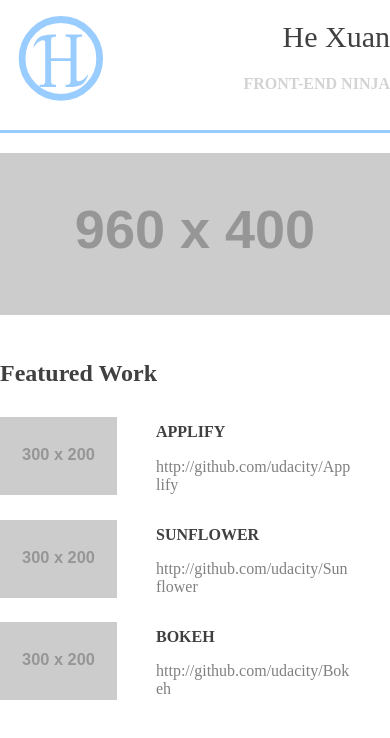
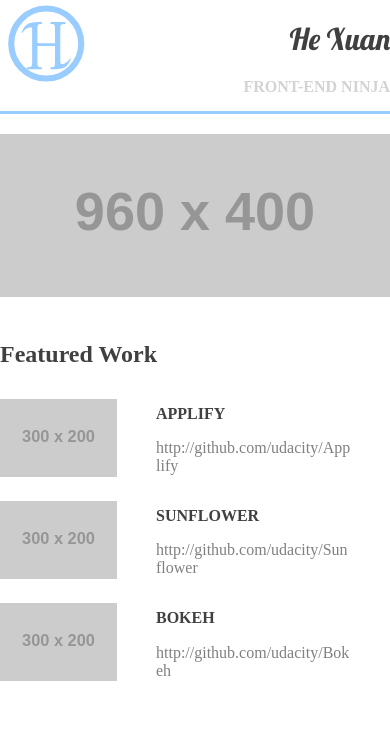
Before and after one commit to iamhexuan/udacity-p1, a plain HTML site: page index.html in a window 390 px wide. Drawn offline with nearby package versions, Linux system fonts and the light colour scheme; placeholder pictures from the web are drawn by us.

Commit message:
modify style for more responsive header

```diff
--- a/css/main.css
+++ b/css/main.css
@@ -7,8 +7,10 @@ h1, h2, h3, h4 {
 }
 
 h1 {
-	font: 30px bold;
-	text-align: right
+	font: 60px bold;
+	font-family: 'Lobster', cursive;
+	text-align: right;
+	margin: 20px 0;
 }
 
 h3, h4{
@@ -34,8 +36,8 @@ img {
 }
 
 .logo {
-	max-width: 100px;
-	max-height: 100px;
+	max-width: 150px;
+	max-height: 150px;
 	margin: 10px;
 	color:red;
 }
@@ -69,6 +71,7 @@ img {
 
 .secondary-text {
 	color: lightgrey;
+	text-align: right;
 }
 
 @media screen and (min-width: 960px) {
@@ -96,12 +99,36 @@ img {
 		padding: 10px 0;
 	}
 
-	h3 {
-		font-size: 16px;
-	}
-
 	.nav-info {
 		width:60%;
 		padding-left:10%;
 	}
+
+	.logo {
+		width: 120px;
+		height: 120px;
+		margin: 0;
+	}
+
+	h1 {
+		font-size: 40px;
+	}
 }
+
+@media screen and (max-width: 420px){
+	.logo {
+		width: 90px;
+		height: 90px;
+		margin: 0;
+	}
+
+	h1 {
+		font-size: 30px;
+	}
+	h4 {
+		margin: 5px 0;
+	}
+	h3 {
+		font-size: 16px;
+	}
+}
--- a/index.html
+++ b/index.html
@@ -3,6 +3,7 @@
 	<title>He's Portfolio</title>
 	<meta name="viewport" content="width=device-width, initial-scale=1">
 	<link rel="stylesheet" href="http://normalize-css.googlecode.com/svn/trunk/normalize.css" />
+	<link href='https://fonts.googleapis.com/css?family=Lobster' rel='stylesheet' type='text/css'>
 	<link rel="stylesheet" href="css/main.css">
 </head>
 <body>
```
